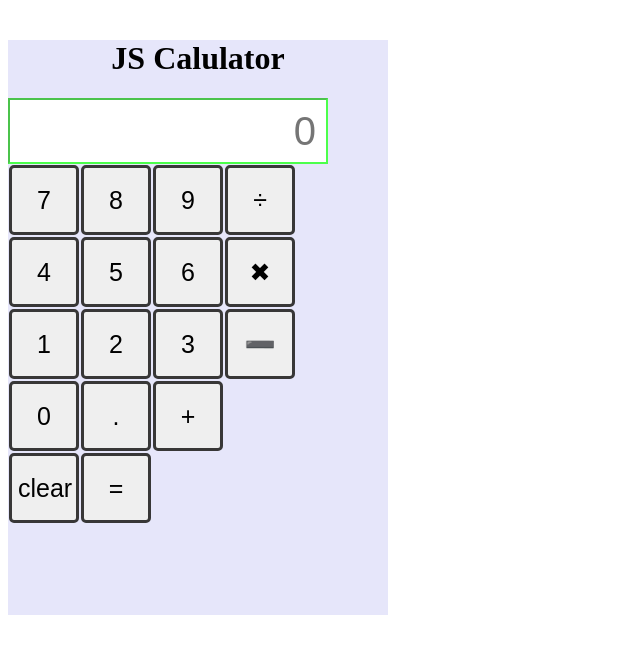
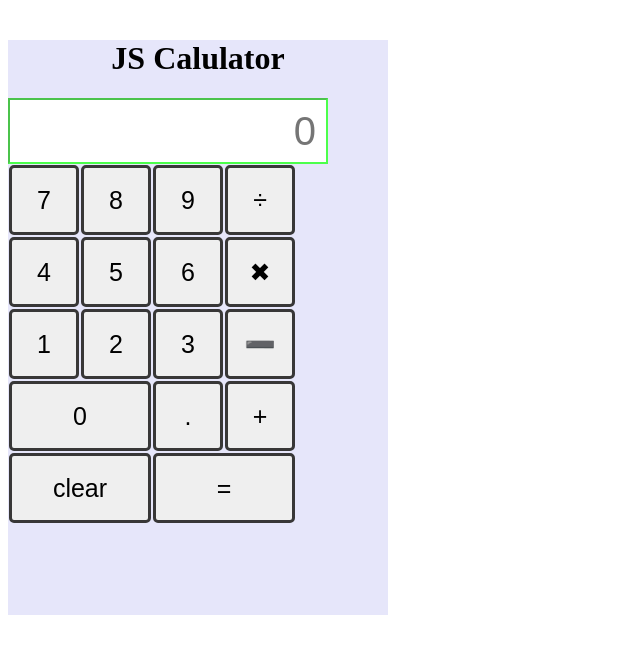
Before and after one commit to GregatGit/js-calculator, a React (Create React App) app: page / in a window 1280 px wide. Shown: the top 654 px of the page, without its empty margins (0-640 px from the left). Built offline with nearby package versions, Linux system fonts and the light colour scheme.

Commit message:
create double sized button

```diff
--- a/src/Components/Button.js
+++ b/src/Components/Button.js
@@ -1,7 +1,7 @@
 import React from 'react'
 import './styles.scss'
 
-const Button = ({ value = 1, id, func }) => {
+const Button = ({ value = '0', id, func, style = 'c-button' }) => {
   let show = value
   if(value === '-'){
     show = '➖'
@@ -16,7 +16,7 @@ const Button = ({ value = 1, id, func }) => {
     show = '0'
   }
   return (
-    <button id={id} onClick={() => func(value)} className="c-button">
+    <button id={id} onClick={() => func(value)} className={style}>
       {show}
     </button>
   )
--- a/src/Components/styles.scss
+++ b/src/Components/styles.scss
@@ -9,6 +9,15 @@
     border: 29px;
     height: 70px;
     width: 70px;
+    margin: 1px;
+    font-size: 25px;
+    border: 3px solid rgb(56, 55, 55);
+  }
+  .c-button-big {
+    border-radius: 5px;
+    border: 29px;
+    height: 70px;
+    width: 142px;
     margin: 1px;
     font-size: 25px;
     border: 3px solid rgb(56, 55, 55);
```
